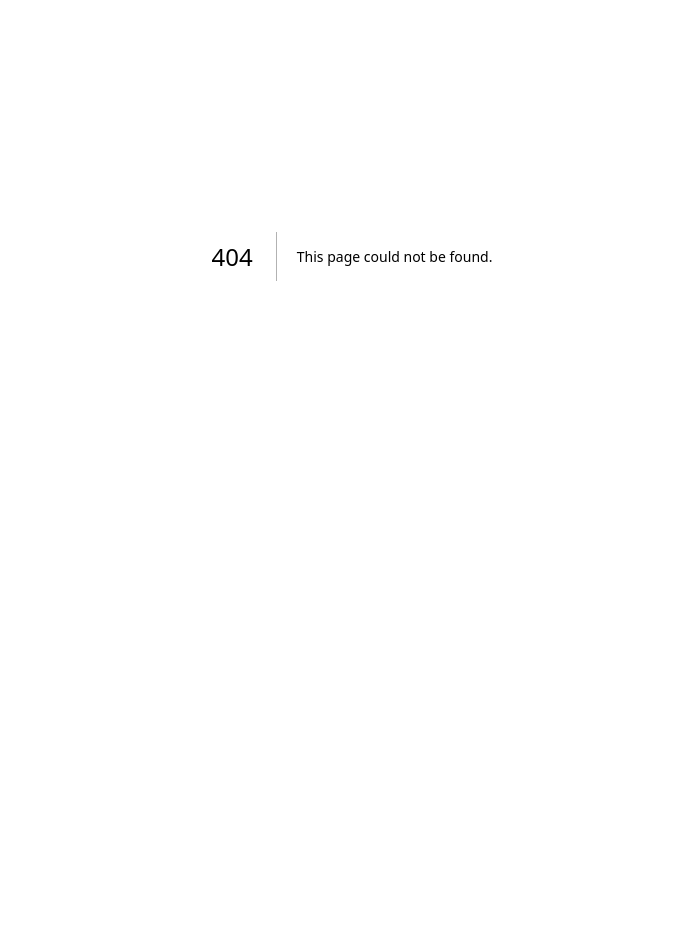
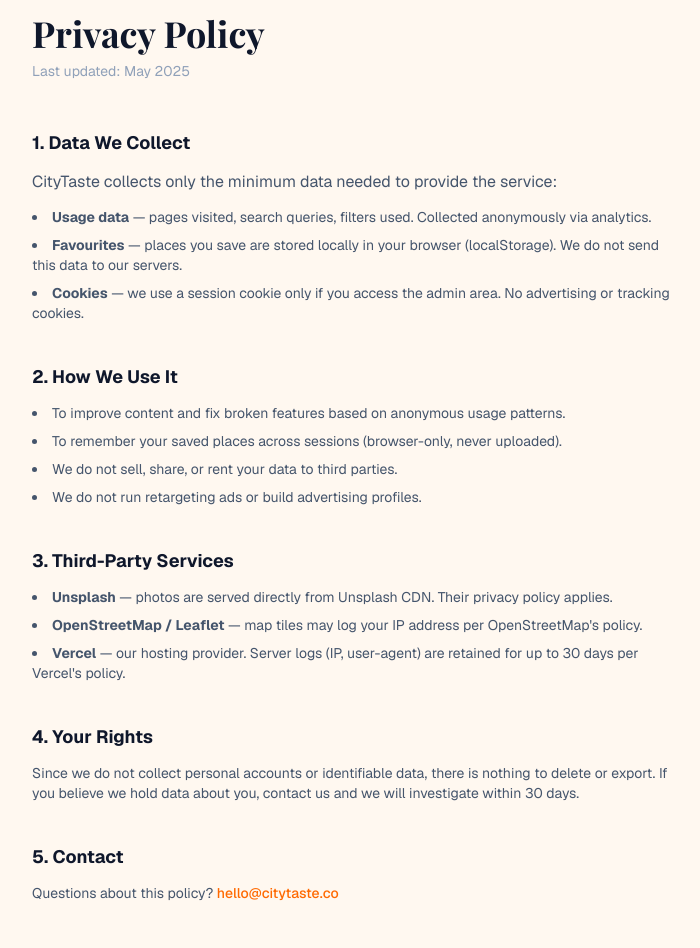
Before and after one commit to bendaooud-pixel/citytaste, a Next.js app: page /privacy in a window 1280 px wide. Before the commit this address had no page. Shown: the part 144-1092 px from the top of the page, without its empty margins (288-988 px from the left). Before the commit the page ends 800 px from the top, so only its background shows below. Built offline with nearby package versions, Linux system fonts and the light colour scheme; a web font is replaced by a local one.

Commit message:
feat: privacy policy page

```diff
--- /dev/null
+++ b/app/privacy/page.tsx
@@ -0,0 +1,92 @@
+import type { Metadata } from "next";
+import Link from "next/link";
+import Navbar from "@/components/Navbar";
+import Footer from "@/components/Footer";
+
+export const metadata: Metadata = {
+  title: "Privacy Policy — CityTaste",
+  description: "How CityTaste collects and uses your data.",
+};
+
+export default function PrivacyPage() {
+  return (
+    <>
+      <Navbar />
+      <main className="flex-1 bg-[#FFF8F0] min-h-screen">
+        <div className="max-w-2xl mx-auto px-4 py-16">
+          <p className="text-orange-500 text-xs font-semibold uppercase tracking-widest mb-3">Legal</p>
+          <h1
+            className="text-4xl font-bold text-slate-900 mb-2"
+            style={{ fontFamily: "var(--font-playfair)" }}
+          >
+            Privacy Policy
+          </h1>
+          <p className="text-slate-400 text-sm mb-12">Last updated: May 2025</p>
+
+          <div className="space-y-10 text-slate-600 leading-relaxed">
+
+            <section>
+              <h2 className="text-lg font-bold text-slate-900 mb-3">1. Data We Collect</h2>
+              <p className="mb-3">
+                CityTaste collects only the minimum data needed to provide the service:
+              </p>
+              <ul className="list-disc list-inside space-y-2 text-sm">
+                <li><strong>Usage data</strong> — pages visited, search queries, filters used. Collected anonymously via analytics.</li>
+                <li><strong>Favourites</strong> — places you save are stored locally in your browser (localStorage). We do not send this data to our servers.</li>
+                <li><strong>Cookies</strong> — we use a session cookie only if you access the admin area. No advertising or tracking cookies.</li>
+              </ul>
+            </section>
+
+            <section>
+              <h2 className="text-lg font-bold text-slate-900 mb-3">2. How We Use It</h2>
+              <ul className="list-disc list-inside space-y-2 text-sm">
+                <li>To improve content and fix broken features based on anonymous usage patterns.</li>
+                <li>To remember your saved places across sessions (browser-only, never uploaded).</li>
+                <li>We do not sell, share, or rent your data to third parties.</li>
+                <li>We do not run retargeting ads or build advertising profiles.</li>
+              </ul>
+            </section>
+
+            <section>
+              <h2 className="text-lg font-bold text-slate-900 mb-3">3. Third-Party Services</h2>
+              <ul className="list-disc list-inside space-y-2 text-sm">
+                <li><strong>Unsplash</strong> — photos are served directly from Unsplash CDN. Their privacy policy applies.</li>
+                <li><strong>OpenStreetMap / Leaflet</strong> — map tiles may log your IP address per OpenStreetMap&apos;s policy.</li>
+                <li><strong>Vercel</strong> — our hosting provider. Server logs (IP, user-agent) are retained for up to 30 days per Vercel&apos;s policy.</li>
+              </ul>
+            </section>
+
+            <section>
+              <h2 className="text-lg font-bold text-slate-900 mb-3">4. Your Rights</h2>
+              <p className="text-sm">
+                Since we do not collect personal accounts or identifiable data, there is nothing to delete or export.
+                If you believe we hold data about you, contact us and we will investigate within 30 days.
+              </p>
+            </section>
+
+            <section>
+              <h2 className="text-lg font-bold text-slate-900 mb-3">5. Contact</h2>
+              <p className="text-sm">
+                Questions about this policy?{" "}
+                <a
+                  href="mailto:hello@citytaste.co"
+                  className="text-orange-500 hover:underline font-medium"
+                >
+                  hello@citytaste.co
+                </a>
+              </p>
+            </section>
+
+          </div>
+
+          <div className="mt-16 pt-8 border-t border-slate-200">
+            <Link href="/" className="text-sm text-slate-400 hover:text-orange-500 transition-colors">
+              ← Back to CityTaste
+            </Link>
+          </div>
+        </div>
+      </main>
+      <Footer />
+    </>
+  );
+}
```
